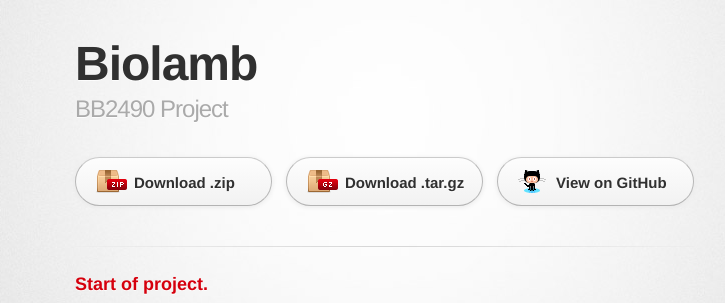
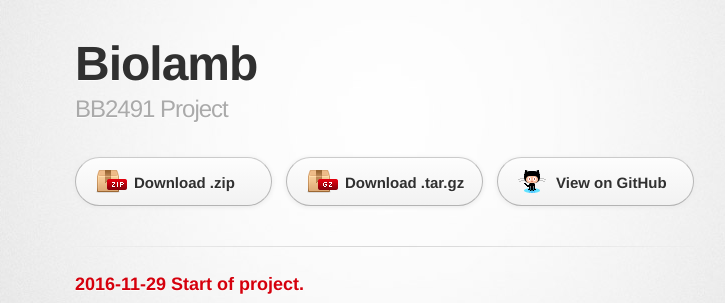
Before and after one commit to johnlamb/biolamb, a plain HTML site: page index.html in a window 1280 px wide. Shown: the top 303 px of the page, without its empty margins (255-980 px from the left). Drawn offline with Linux system fonts and the light colour scheme; a web font is replaced by a local one.

Commit message:
Added date to title and change page title

```diff
--- a/index.html
+++ b/index.html
@@ -10,7 +10,7 @@
     <!--[if lt IE 9]>
     <script src="//html5shiv.googlecode.com/svn/trunk/html5.js"></script>
     <![endif]-->
-    <title>Biolamb by johnlamb</title>
+    <title>BB2491 Project by John Lamb</title>
   </head>
 
   <body>
@@ -19,7 +19,7 @@
 
         <header>
           <h1>Biolamb</h1>
-          <h2>BB2490 Project</h2>
+          <h2>BB2491 Project</h2>
         </header>
 
         <section id="downloads" class="clearfix">
@@ -32,7 +32,7 @@
 
         <section id="main_content">
           <h3>
-<a id="first-entry" class="anchor" href="#first-entry" aria-hidden="true"><span aria-hidden="true" class="octicon octicon-link"></span></a>Start of project.</h3>
+<a id="first-entry" class="anchor" href="#first-entry" aria-hidden="true"><span aria-hidden="true" class="octicon octicon-link"></span></a>2016-11-29 Start of project.</h3>
 
 <p>This will be the project diary for the BB2491 project HT2016. Blog set up and data moved to Uppmax. All five(5) files reside at /proj/g2016025/Grp4Prj/BLISS/.
           We have to look closer at the specifics. Each sample has only been run once and the Double Stranded Breaks (DSB) has been luminecently tagged. Will
```
